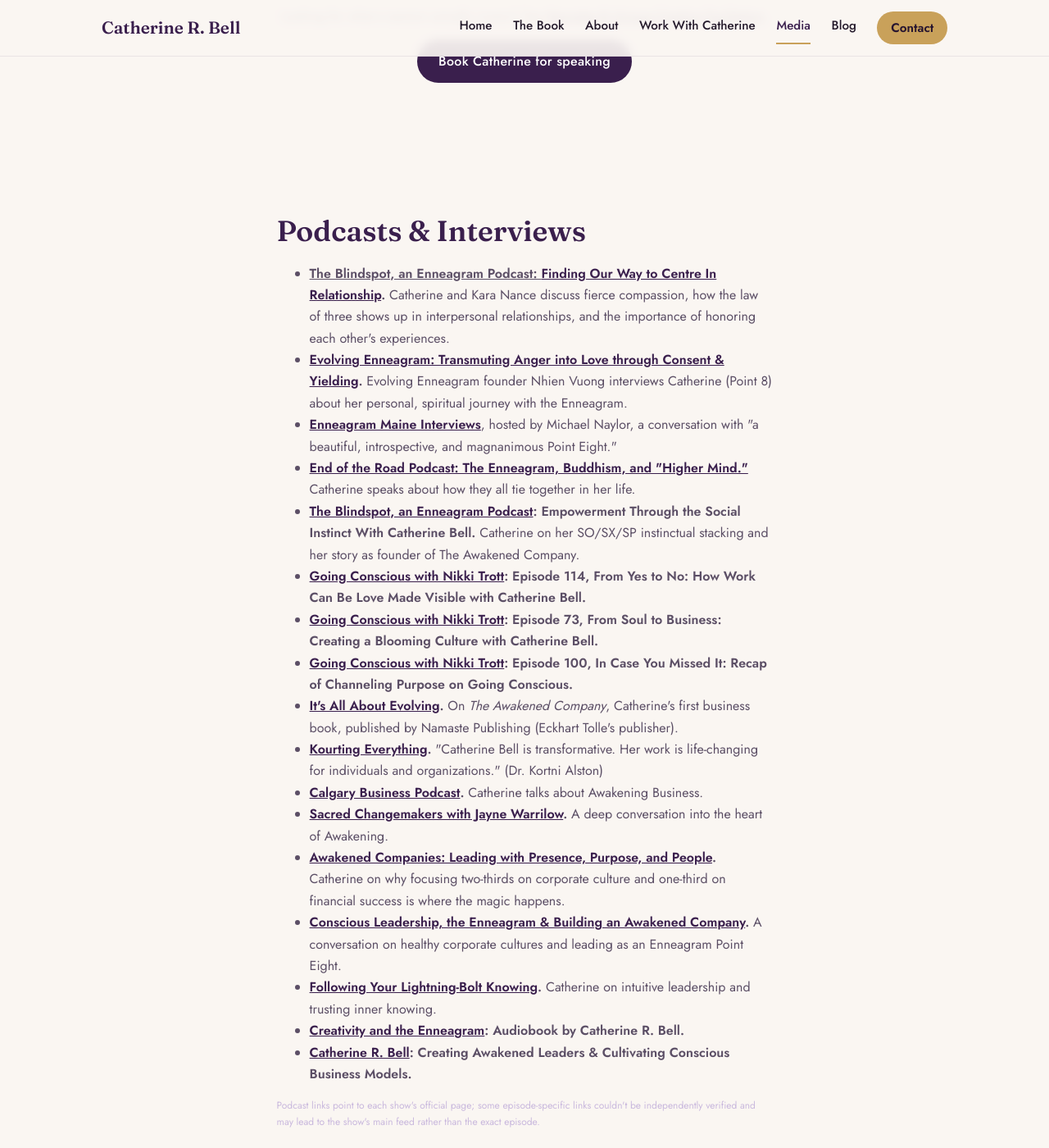
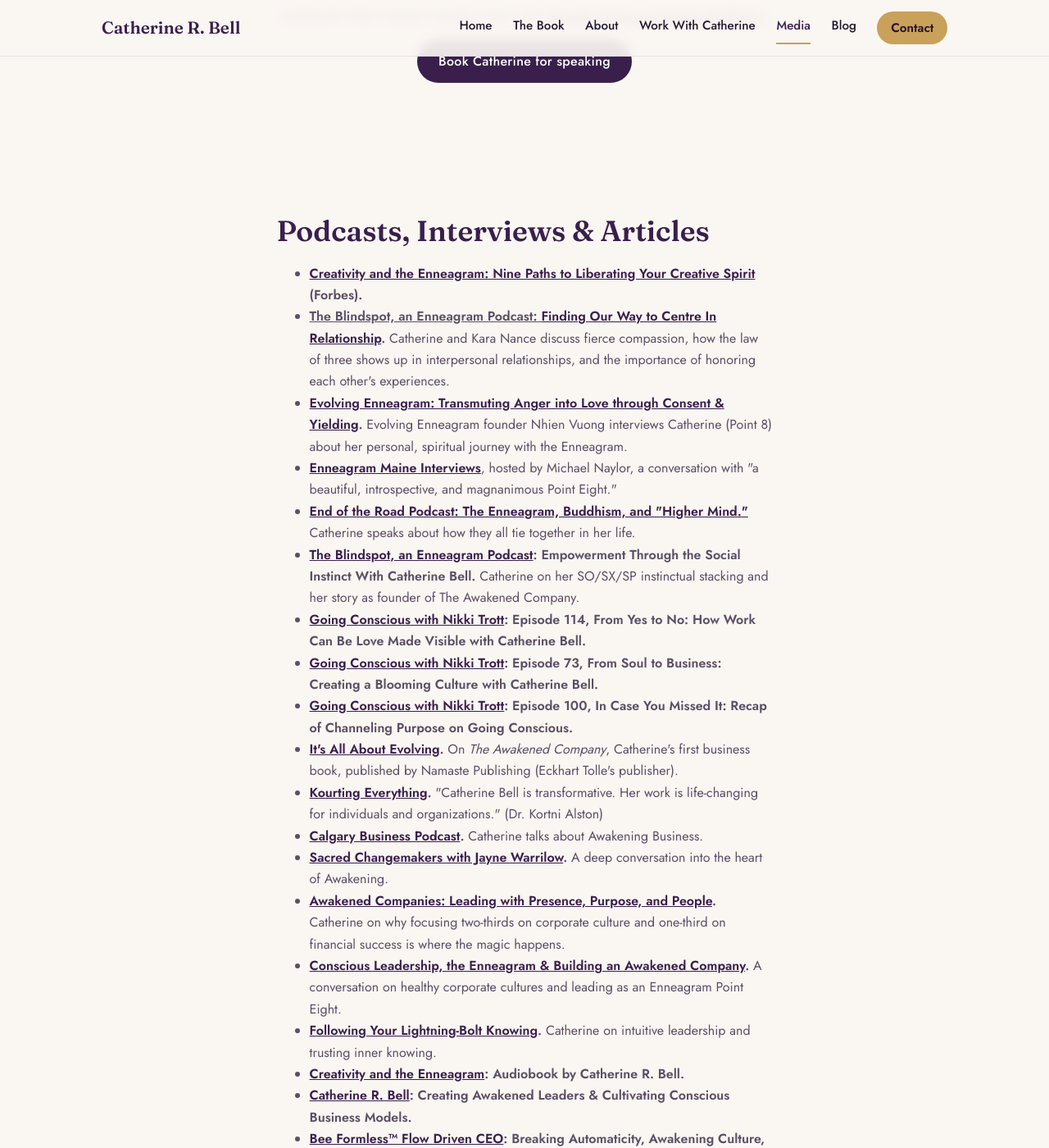
Before and after one commit to thebrownbomber-sudo/catherinerbell-site, a Jekyll site: the page built from media.html, in a window 1280 px wide and 1400 px high, scrolled down 237 px. Shown: the whole window at 82% size. Built offline with Jekyll 4.4.1, drawn with Linux system fonts in a browser that asks for light colours; some of the changed text lies outside the part shown.

Commit message:
Update media.html
change title and add an article and a podcast

```diff
--- a/media.html
+++ b/media.html
@@ -15,8 +15,9 @@ permalink: "/media/"
 </section>
 <section class="prose">
 <div class="wrap narrow">
-<h2>Podcasts &amp; Interviews</h2>
+<h2>Podcasts, Interviews &amp; Articles</h2>
 <ul>
+<li><strong><a href="https://councils.forbes.com/executive-library/creativity-and-the-enneagram-nine-paths-to-liberating-your-creative-spirit-by-russ-hudson-and-catherine-bell" rel="noopener" target="_blank">Creativity and the Enneagram: Nine Paths to Liberating Your Creative Spirit</a> (Forbes).</strong></li>
 <li><strong><span style="text-decoration: underline;">The Blindspot, an Enneagram Podcast: </span><a href="https://podcasts.apple.com/us/podcast/finding-our-way-to-center-in-relationship/id1635625250?i=1000624298702" rel="noopener" target="_blank">Finding Our Way to Centre In Relationship</a>.</strong> Catherine and Kara Nance discuss fierce compassion, how the law of three shows up in interpersonal relationships, and the importance of honoring each other's experiences.</li>
 <li><strong><a href="https://www.youtube.com/watch?v=Pe_L0xbPnrI" rel="noopener" target="_blank">Evolving Enneagram: Transmuting Anger into Love through Consent &amp; Yielding</a>.</strong> Evolving Enneagram founder Nhien Vuong interviews Catherine (Point 8) about her personal, spiritual journey with the Enneagram.</li>
 <li><strong><a href="https://www.youtube.com/watch?v=pVDQOey74pU" rel="noopener" target="_blank">Enneagram Maine Interviews</a></strong>, hosted by Michael Naylor, a conversation with "a beautiful, introspective, and magnanimous Point Eight."</li>
@@ -34,6 +35,7 @@ permalink: "/media/"
 <li><strong><a href="https://awakenedcompany.com/2026/01/15/the-intuitive-leader-podcast-2/" rel="noopener" target="_blank">Following Your Lightning-Bolt Knowing</a>.</strong> Catherine on intuitive leadership and trusting inner knowing.</li>
   <li><strong><a href="https://podcasts.apple.com/gb/podcast/creativity-and-the-enneagram-audiobook-by-catherine-r-bell/id6821685635?i=1000795721812" rel="noopener" target="_blank">Creativity and the Enneagram</a>: Audiobook by Catherine R. Bell.</strong></li>
 <li><strong><a href="https://podcasts.apple.com/gb/podcast/catherine-r-bell-creating-awakened-leaders-cultivating/id1367175172?i=1000651669169" rel="noopener" target="_blank">Catherine R. Bell</a>: Creating Awakened Leaders &amp; Cultivating Conscious Business Models.</strong></li>
+  <li><strong><a href="https://podimo.com/dk/shows/bee-formless-flow-driven-1vihb4/episode/8850349d-c60d-5623-9d1b-4f98eee118cb" rel="noopener" target="_blank">Bee Formless™ Flow Driven CEO</a>: Breaking Automaticity, Awakening Culture, Creativity &amp; Business with Catherine Bell.</strong></li>
 </ul>
 <p class="form-note">Podcast links point to each show's official page; some episode-specific links couldn't be independently verified and may lead to the show's main feed rather than the exact episode.</p>
 <h2>Keynote Samples</h2>
```
